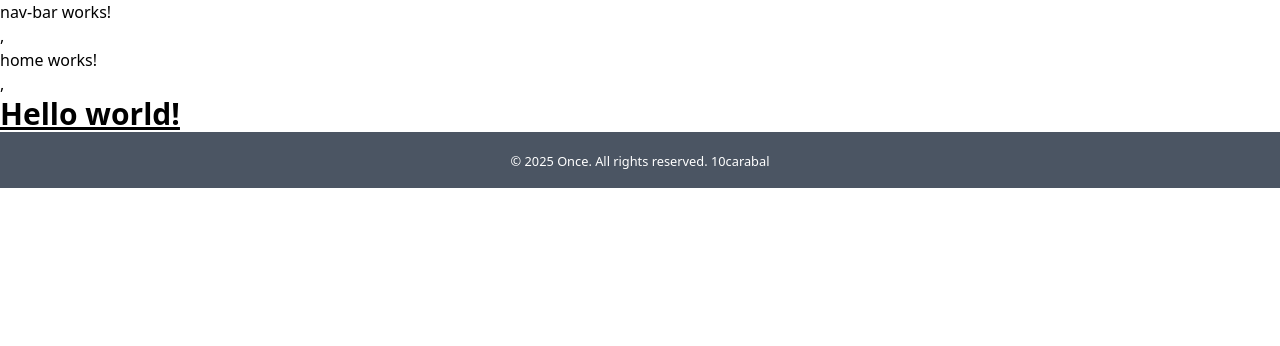
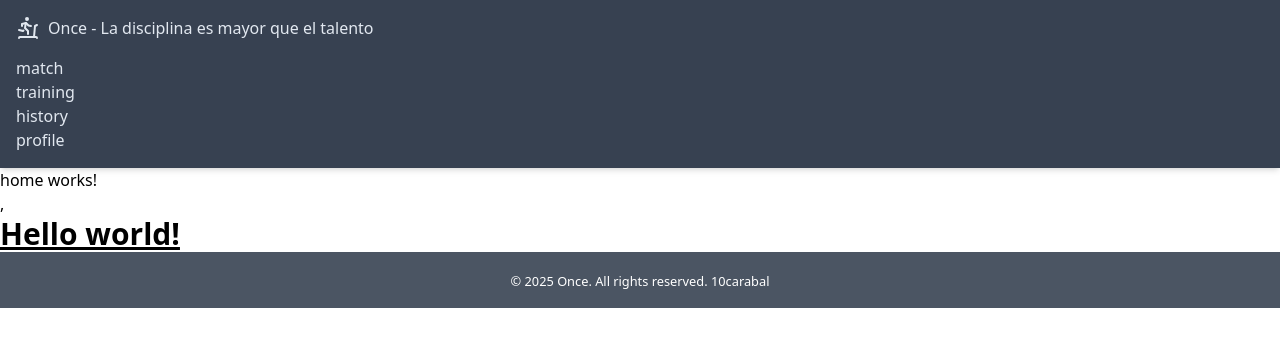
Before and after one commit to 10carabal/once, an Angular app: page / in a window 1280 px wide. Shown: the top 346 px of the page. Built offline with nearby package versions, Linux system fonts and the light colour scheme.

Commit message:
feat: Refactor app layout and navigation; add new routes and nav service

```diff
--- a/src/app/app.component.html
+++ b/src/app/app.component.html
@@ -1,2 +1,7 @@
-
-<router-outlet />
+<header>
+  <app-nav-bar></app-nav-bar>
+</header>
+<section>
+  <router-outlet />
+</section>
+<app-footer></app-footer>
--- a/src/app/app.component.ts
+++ b/src/app/app.component.ts
@@ -1,9 +1,11 @@
 import { Component } from '@angular/core';
 import { RouterOutlet } from '@angular/router';
+import { FooterComponent } from './shared/components/footer/footer.component';
+import { NavBarComponent } from './shared/components/nav-bar/nav-bar.component';
 
 @Component({
   selector: 'app-root',
-  imports: [RouterOutlet],
+  imports: [RouterOutlet, NavBarComponent, FooterComponent],
   templateUrl: './app.component.html',
   styleUrl: './app.component.css'
 })
--- a/src/app/app.routes.ts
+++ b/src/app/app.routes.ts
@@ -4,5 +4,9 @@ import { HomeComponent } from './home/home.component';
 export const routes: Routes = [
   { path: '', component: HomeComponent },
   { path: 'home', component: HomeComponent },
+  { path: 'match', loadComponent: () => import('./pages/components/match/match.component'), data: { title: 'match', showInNavBar: true } },
+  { path: 'training', loadComponent: () => import('./pages/components/training/training.component'), data: { title: 'training', showInNavBar: true } },
+  { path: 'history', loadComponent: () => import('./pages/components/history/history.component'), data: { title: 'history', showInNavBar: true } },
+  { path: 'profile', loadComponent: () => import('./pages/components/profile/profile.component'), data: { title: 'profile', showInNavBar: true } },
   { path: '**', redirectTo: 'home' }
 ];
--- a/src/app/home/home.component.html
+++ b/src/app/home/home.component.html
@@ -1,10 +1,6 @@
-<header>
-  <app-nav-bar></app-nav-bar>
-</header>
 <main>
   <p>home works!</p>,
   <h1 class="text-3xl font-bold underline">
     Hello world!
   </h1>
 </main>
-<app-footer></app-footer>
--- a/src/app/pages/components/history/history.component.ts
+++ b/src/app/pages/components/history/history.component.ts
@@ -7,4 +7,4 @@ import { ChangeDetectionStrategy, Component } from '@angular/core';
   styleUrl: './history.component.css',
   changeDetection: ChangeDetectionStrategy.OnPush,
 })
-export class HistoryComponent { }
+export default class HistoryComponent { }
--- a/src/app/pages/components/match/match.component.ts
+++ b/src/app/pages/components/match/match.component.ts
@@ -7,4 +7,4 @@ import { ChangeDetectionStrategy, Component } from '@angular/core';
   styleUrl: './match.component.css',
   changeDetection: ChangeDetectionStrategy.OnPush,
 })
-export class MatchComponent { }
+export default class  MatchComponent { }
--- a/src/app/pages/components/profile/profile.component.ts
+++ b/src/app/pages/components/profile/profile.component.ts
@@ -7,4 +7,4 @@ import { ChangeDetectionStrategy, Component } from '@angular/core';
   styleUrl: './profile.component.css',
   changeDetection: ChangeDetectionStrategy.OnPush,
 })
-export class ProfileComponent { }
+export default class ProfileComponent { }
--- a/src/app/pages/components/training/training.component.ts
+++ b/src/app/pages/components/training/training.component.ts
@@ -7,4 +7,4 @@ import { ChangeDetectionStrategy, Component } from '@angular/core';
   styleUrl: './training.component.css',
   changeDetection: ChangeDetectionStrategy.OnPush,
 })
-export class TrainingComponent { }
+export default class TrainingComponent { }
--- a/src/app/shared/components/nav-bar/nav-bar.component.html
+++ b/src/app/shared/components/nav-bar/nav-bar.component.html
@@ -1 +1,18 @@
-<p>nav-bar works!</p>,
+<nav class="p-4 bg-gray-700 shadow-md text-slate-200">
+  <div class="flex justify-start align-top items-center gap-2 mb-4">
+    <svg xmlns="http://www.w3.org/2000/svg" width="24" height="24" viewBox="0 0 24 24" fill="none" stroke="currentColor" stroke-width="2" stroke-linecap="round" stroke-linejoin="round" class="icon icon-tabler icons-tabler-outline icon-tabler-treadmill"><path stroke="none" d="M0 0h24v24H0z" fill="none"/><path d="M10 3a1 1 0 1 0 2 0a1 1 0 0 0 -2 0" /><path d="M3 14l4 1l.5 -.5" /><path d="M12 18v-3l-3 -2.923l.75 -5.077" /><path d="M6 10v-2l4 -1l2.5 2.5l2.5 .5" /><path d="M21 22a1 1 0 0 0 -1 -1h-16a1 1 0 0 0 -1 1" /><path d="M18 21l1 -11l2 -1" /></svg>
+    <h2>Once - La disciplina es mayor que el talento </h2>
+  </div>
+  <!-- <ul>
+    <li><a routerLink="/"><svg xmlns="http://www.w3.org/2000/svg" width="24" height="24" viewBox="0 0 24 24" fill="none" stroke="currentColor" stroke-width="2" stroke-linecap="round" stroke-linejoin="round" class="icon icon-tabler icons-tabler-outline icon-tabler-building-stadium"><path stroke="none" d="M0 0h24v24H0z" fill="none"/><path d="M12 12m-8 0a8 2 0 1 0 16 0a8 2 0 1 0 -16 0" /><path d="M4 12v7c0 .94 2.51 1.785 6 2v-3h4v3c3.435 -.225 6 -1.07 6 -2v-7" /><path d="M15 6h4v-3h-4v7" /><path d="M7 6h4v-3h-4v7" /></svg></a></li>
+    <li><a routerLink="/match">Registrar Partido</a></li>
+    <li><a routerLink="/training">Registrar Entreno</a></li>
+    <li><a routerLink="/history">Historial</a></li>
+    <li><a routerLink="/profile">Perfil</a></li>
+  </ul> -->
+  <ul>
+    @for(route of routes; track $index) {
+      <li><a routerLink="{{route.path}}" routerLinkActive="font-bold">{{route.data?.['title']}}</a></li>
+    }
+  </ul>
+</nav>
--- a/src/app/shared/components/nav-bar/nav-bar.component.ts
+++ b/src/app/shared/components/nav-bar/nav-bar.component.ts
@@ -1,10 +1,23 @@
-import { ChangeDetectionStrategy, Component } from '@angular/core';
+import { CommonModule } from '@angular/common';
+import { Component, inject, OnInit } from '@angular/core';
+import { Route, RouterModule } from '@angular/router';
+import { NavService } from './navService';
 
 @Component({
   selector: 'app-nav-bar',
-  imports: [],
+  imports: [CommonModule, RouterModule],
   templateUrl: './nav-bar.component.html',
   styleUrl: './nav-bar.component.css',
-  changeDetection: ChangeDetectionStrategy.OnPush,
 })
-export class NavBarComponent { }
+export class NavBarComponent implements OnInit {
+    private navService = inject(NavService);
+    routes: Route[] = [];
+
+    ngOnInit() {
+        this.routes = this.getRoutes();
+    }
+
+    private getRoutes(): Route[] {
+        return this.navService.getNavigationRoutes();
+    }
+}
--- /dev/null
+++ b/src/app/shared/components/nav-bar/navService.ts
@@ -0,0 +1,16 @@
+import { inject, Injectable } from '@angular/core';
+import { Route, Router } from '@angular/router';
+
+@Injectable({
+  providedIn: 'root'
+})
+export class NavService {
+  private router = inject(Router);
+
+  getNavigationRoutes(): Route[] {
+    return this.router.config
+    .flatMap((route) => [route, ...route.children || []])
+    .filter((route) => route.data?.["showInNavBar"]);
+  }
+
+}
```
